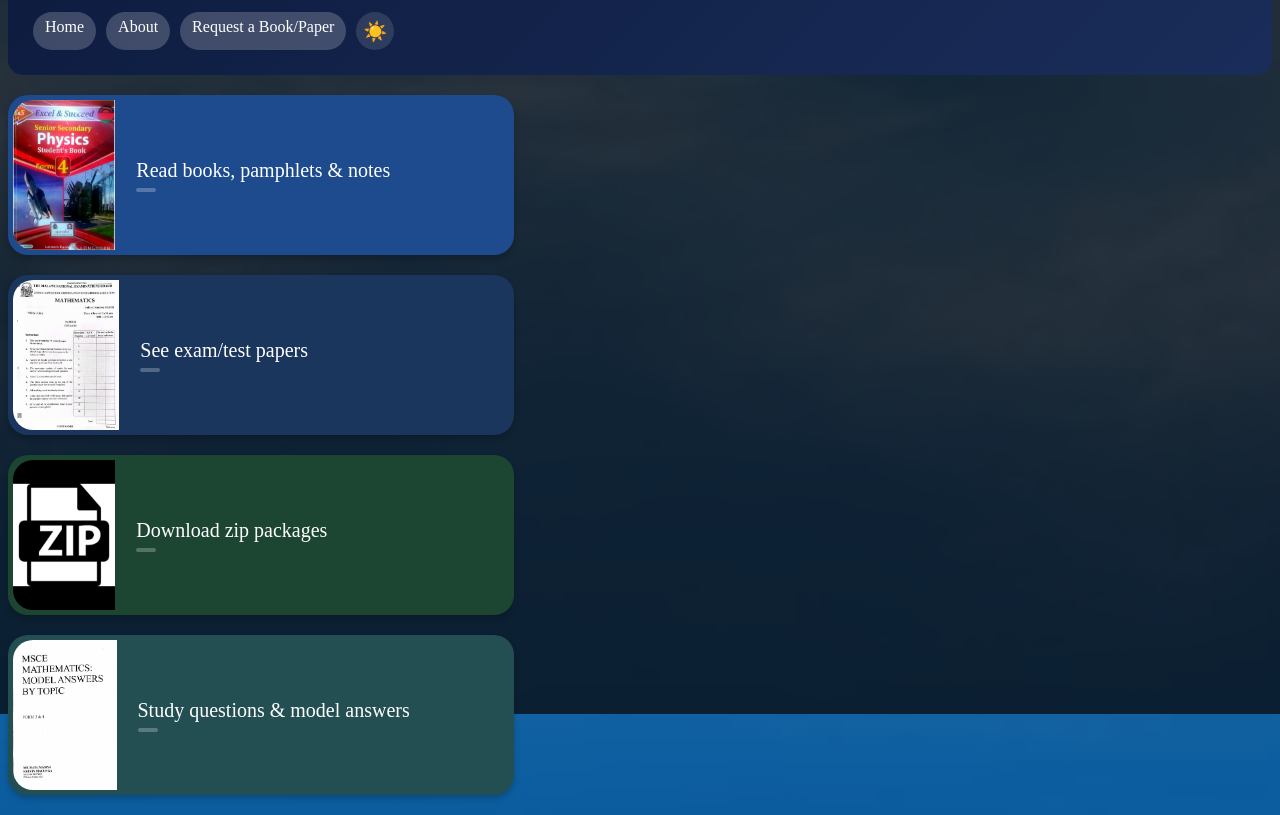
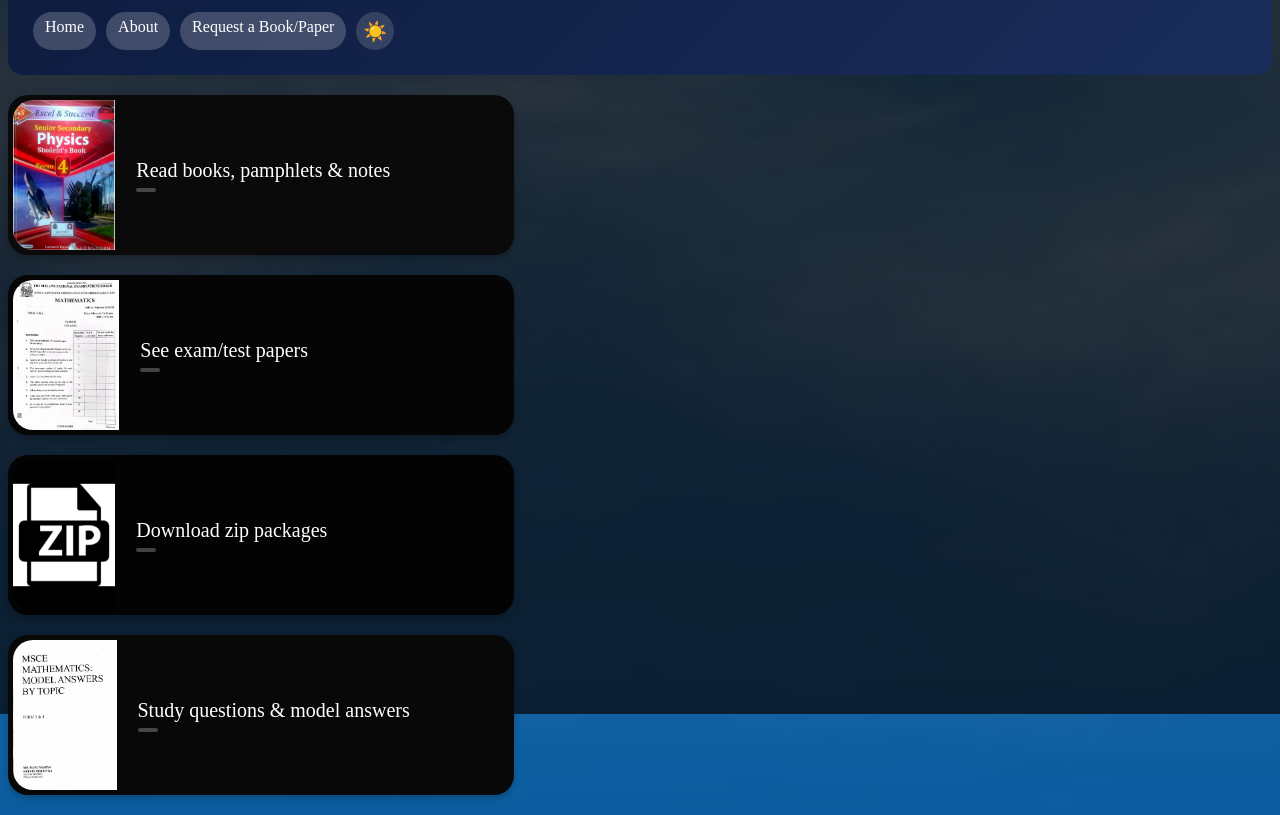
Before and after one commit to Wycliffe147/e-library, a website: page index.html in a window 1280 px wide. Both pictures are taken after a click on the button "Toggle dark mode". Shown: the part 86-901 px from the top of the page. Drawn offline with Linux system fonts and the light colour scheme; no server answers.

Commit message:
Update dark mode to True Black theme for header and home cards

```diff
--- a/styles/style.css
+++ b/styles/style.css
@@ -753,31 +753,31 @@ h2 {
 /* ─── Dark mode overrides ────────────────────────────────────────── */
 html.dark {
     color-scheme: dark;
-    --bg-card:        #1e2430;
-    --bg-folder:      #1a2540;
-    --bg-folder-hover:#243060;
-    --bg-breadcrumb:  rgba(30,36,48,0.9);
-    --bg-meta:        rgba(30,36,48,0.85);
-    --bg-about:       rgba(20,25,35,0.95);
-    --bg-input:       #1e2430;
-    --text-primary:   #e8eaf0;
-    --text-secondary: #9aa3b8;
-    --border-input:   #3a4560;
-    --shadow-card:    0 4px 16px rgba(0,0,0,0.5);
-    --toggle-bg:      rgba(255,255,255,0.12);
-    --skeleton-a:     #2a3040;
-    --skeleton-b:     #323848;
-    --skeleton-base:  #2a3040;
-    --skeleton-file:  #1e2430;
-    --badge-bg:       #1e3060;
-    --badge-color:    #7eb3ff;
+    --bg-card:        #000000;
+    --bg-folder:      #0a0a0a;
+    --bg-folder-hover:#151515;
+    --bg-breadcrumb:  rgba(0,0,0,0.9);
+    --bg-meta:        rgba(5,5,5,0.85);
+    --bg-about:       rgba(0,0,0,0.95);
+    --bg-input:       #050505;
+    --text-primary:   #ffffff;
+    --text-secondary: #bbbbbb;
+    --border-input:   #222222;
+    --shadow-card:    0 4px 20px rgba(0,0,0,1);
+    --toggle-bg:      rgba(255,255,255,0.15);
+    --skeleton-a:     #0a0a0a;
+    --skeleton-b:     #111111;
+    --skeleton-base:  #0a0a0a;
+    --skeleton-file:  #050505;
+    --badge-bg:       #151515;
+    --badge-color:    #eeeeee;
 
-    /* Dark Mode Header & Home Cards */
-    --header-bg:      linear-gradient(135deg, #1a202c, #2d3748);
-    --card1-bg:       #1e4a8e;
-    --card2-bg:       #1a365d;
-    --card3-bg:       #234e52;
-    --card4-bg:       #1c4532;
+    /* Dark Mode Header & Home Cards (True Black Theme) */
+    --header-bg:      #000000;
+    --card1-bg:       #0a0a0a;
+    --card2-bg:       #050505;
+    --card3-bg:       #080808;
+    --card4-bg:       #030303;
 }
 
 /* Dark mode: body overlay so background image dims */
```
